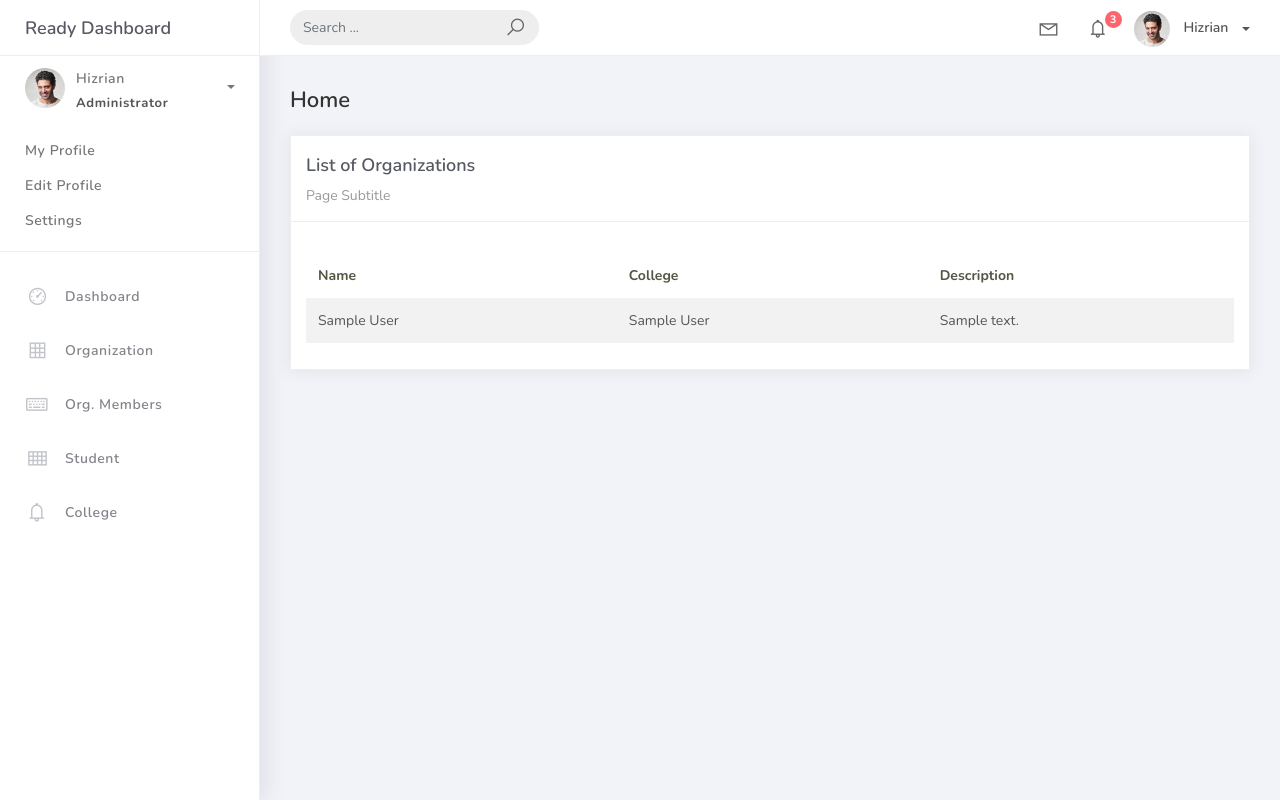
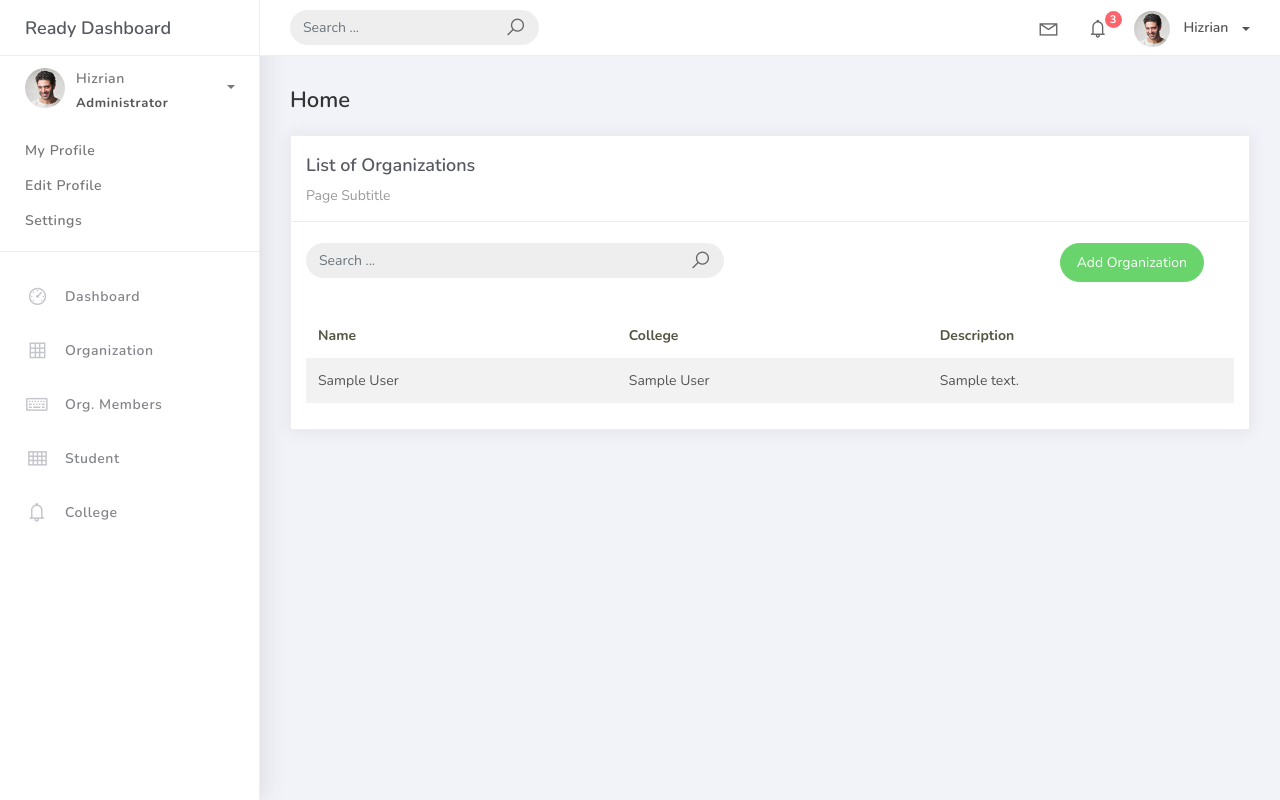
Before and after one commit to 202380269/PSUSphere, a Django app: page /organization_list in a window 1280 px wide. Run offline with Django 5.2, Linux system fonts and the light colour scheme; tables that the repository leaves empty hold one stand-in row (values such as "Sample post"); some libraries are stand-ins or nearby versions.

Commit message:
modify org_list.html

```diff
--- a/templates/org_list.html
+++ b/templates/org_list.html
@@ -1,6 +1,4 @@
-{% extends 'base.html' %}
-{% load static %}
-{% block content %}
+{% extends 'base.html' %} {% load static %} {% block content %}
 <div class="content">
   <div class="container-fluid">
     <h4 class="page-title">Home</h4>
@@ -11,6 +9,27 @@
             <div class="card-title">List of Organizations</div>
             <div class="card-category">Page Subtitle</div>
           </div>
+          <br />
+                <div class="col-md-12 row">
+                  <div class="col-md-6">
+                    <form class="navbar-left navbar-form nav-search mr-md-3" action="">
+                      <div class="input-group">
+                        <input type="text" placeholder="Search ..." class="form-control" />
+                        <div class="input-group-append">
+                        <span class="input-group-text">
+                          <i class="la la-search search-icon"></i>
+                        </span>
+                       </div>
+                    </div>
+                  </form>
+                </div>
+                <div class="col-md-6">
+                  <div class="pull-right">
+                    <a href="{% url 'organization-add' %}" class="btn btn-success btn-rounded"> Add
+          Organization</a>
+                    </div>
+                  </div>
+                </div>
           <div class="card-body">
             <table class="table table-striped mt-3">
               <thead>
```
